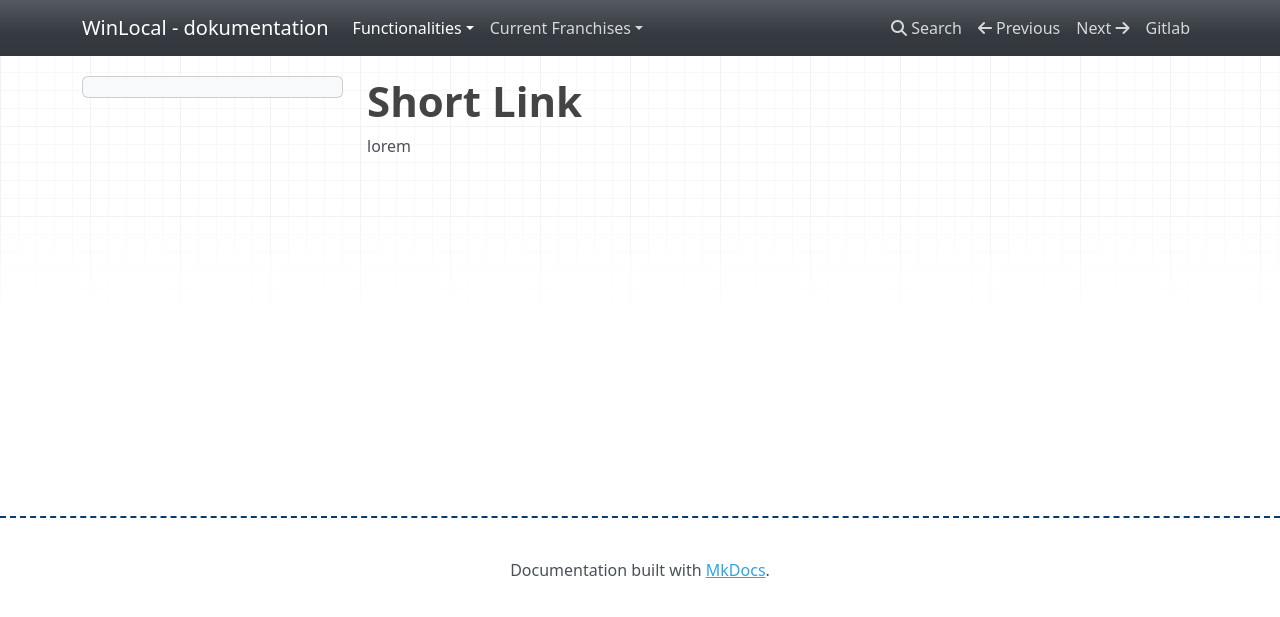
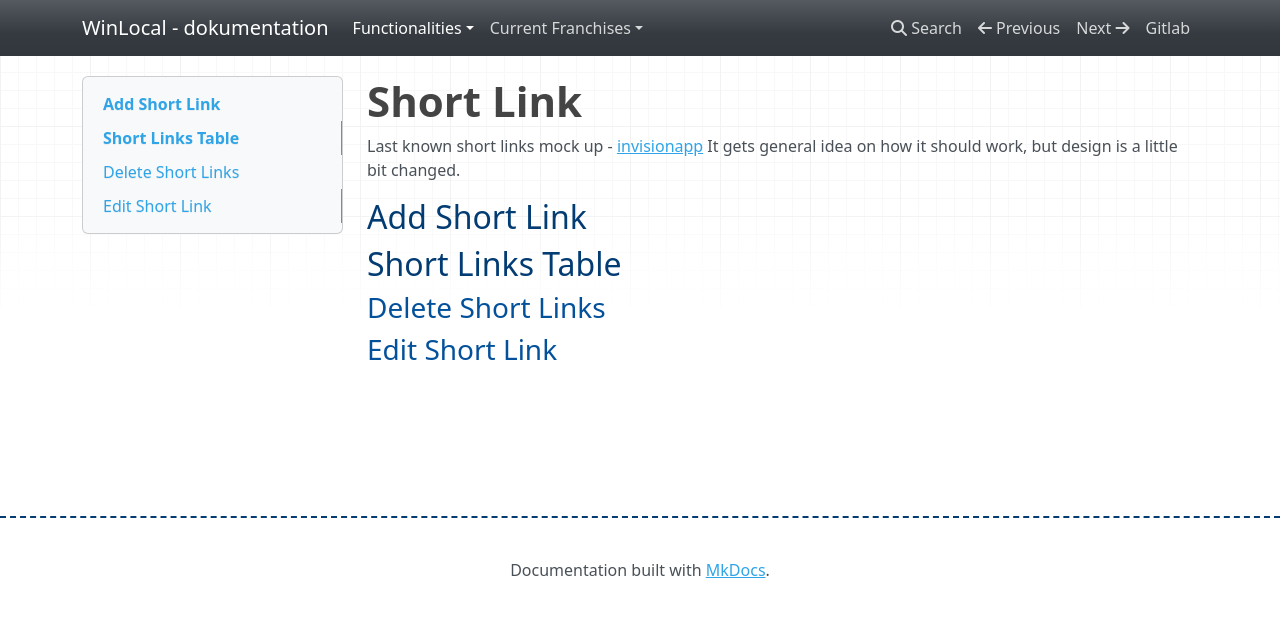
Before and after one commit to kalniei/wl-docs, an MkDocs documentation site: the page built from docs/user/short-link.md, in a window 1280 px wide. Shown: the top 617 px of the page. Built offline with MkDocs 1.6.1, drawn with Linux system fonts in a browser that asks for light colours; nearby versions of some CDN libraries.

Commit message:
Short Links - start

```diff
--- a/docs/user/short-link.md
+++ b/docs/user/short-link.md
@@ -1,3 +1,13 @@
 ###### Short Link
 
-lorem
+Last known short links mock up - [invisionapp](https://projects.invisionapp.com/share/SVUOPET2KYG#/screens/391817777)
+It gets general idea on how it should work, but design is a little bit changed.
+
+## Add Short Link
+
+## Short Links Table
+
+### Delete Short Links
+
+
+### Edit Short Link
```
Also changed, not shown: docs/user/staff-members.md (+2 -1 lines).
